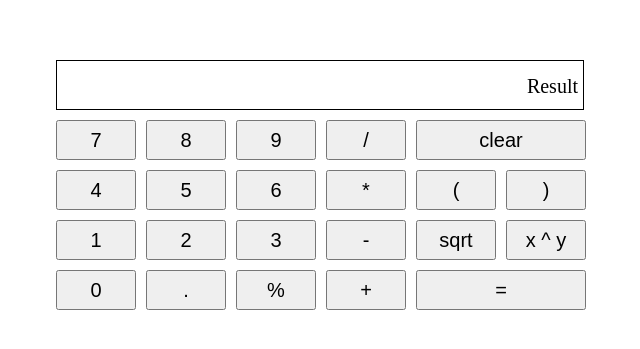
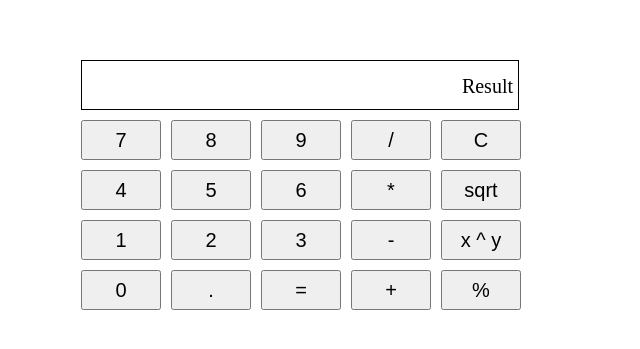
Before and after one commit to khrushenko/calculator, a plain HTML site: page index.html in a window 1280 px wide. Shown: the part 215-564 px from the top of the page, without its empty margins (319-959 px from the left). Drawn offline with Linux system fonts and the light colour scheme.

Commit message:
Fix markup

```diff
--- a/css/main.css
+++ b/css/main.css
@@ -1,12 +1,12 @@
 .calculator {
     font-size: 0px;
-    width: 540px;
+    width: 490px;
     height: 260px;
     position: absolute;
     top: 50%;
     left: 50%;
     magrin: auto;
-    margin: -130px 0 0 -270px;
+    margin: -130px 0 0 -245px;
 }
 
 .calculator__result {
@@ -16,7 +16,7 @@
     font-size: 20px;
     vertical-align: middle;
     text-align: right;
-    width: 528px;
+    width: 438px;
     border: 1px solid black;
     margin: 5px;
     height: 50px;
@@ -28,7 +28,3 @@
     height: 40px;
     margin: 5px;
 }
-
-.calculator__button--big {
-    width: 170px;
-}
--- a/index.html
+++ b/index.html
@@ -12,24 +12,22 @@
     <button class="calculator__button">8</button>
     <button class="calculator__button">9</button>
     <button class="calculator__button">/</button>
-    <button class="calculator__button calculator__button--big">clear</button>
+    <button class="calculator__button">C</button>
     <button class="calculator__button">4</button>
     <button class="calculator__button">5</button>
     <button class="calculator__button">6</button>
     <button class="calculator__button">*</button>
-    <button class="calculator__button">(</button>
-    <button class="calculator__button">)</button>
+    <button class="calculator__button">sqrt</button>
     <button class="calculator__button">1</button>
     <button class="calculator__button">2</button>
     <button class="calculator__button">3</button>
     <button class="calculator__button">-</button>
-    <button class="calculator__button">sqrt</button>
     <button class="calculator__button">x ^ y</button>
     <button class="calculator__button">0</button>
     <button class="calculator__button">.</button>
+    <button class="calculator__button">=</button>
+    <button class="calculator__button">+</button>
     <button class="calculator__button">%</button>
-    <button class="calculator__button">+</button>
-    <button class="calculator__button calculator__button--big">=</button>
 </div>
 </body>
 </html>
```
